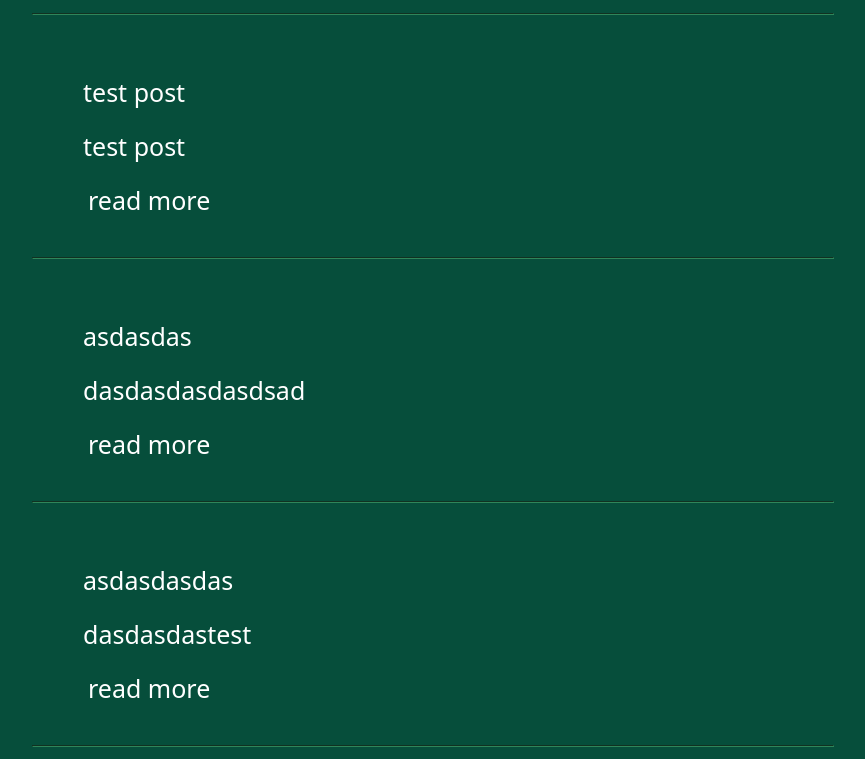
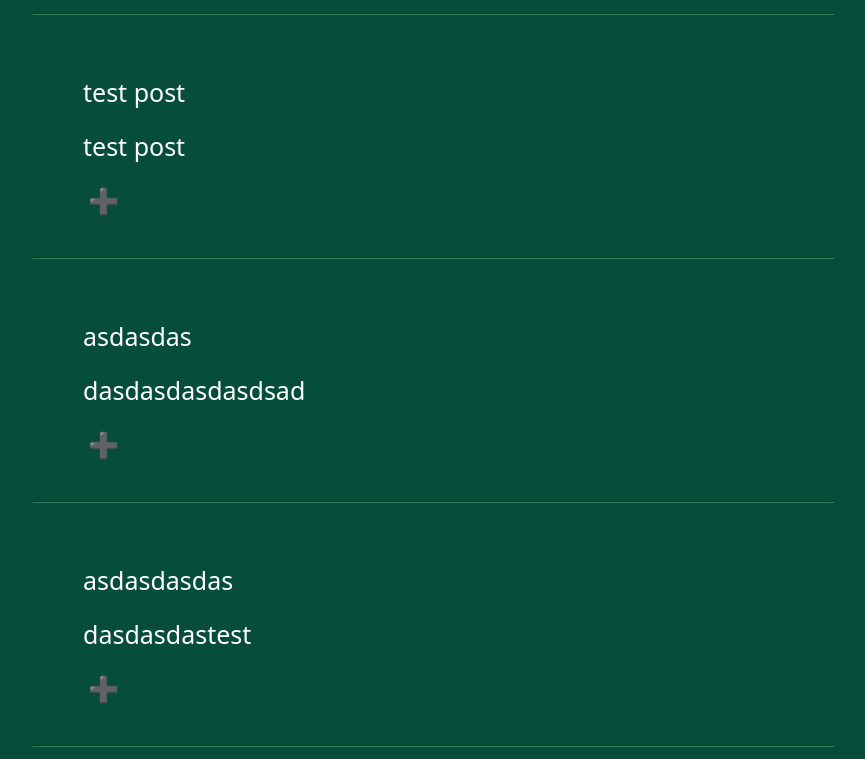
Before and after one commit to DogukanUrker/doctor-jha, a Flask app: page /blog in a window 1280 px wide. Shown: the part 107-866 px from the top of the page, without its empty margins (207-1072 px from the left). Run offline with Flask 3, Linux system fonts and the light colour scheme; data comes from the database, SQL or seed files in the repository; parts of the project's set-up code (start-up, migrations or seed data) failed here and were passed over; some libraries are stand-ins or nearby versions.

Commit message:
Update index.html

```diff
--- a/templates/index.html
+++ b/templates/index.html
@@ -20,7 +20,7 @@
 <div class="post centeredHorizontally">
   <a class="title textPrimary" href="post/{{post[0]}}">{{post[1]}}</a>
   <div class="content" tag="content">{{post[3]|safe}}</div>
-  <a href="post/{{post[0]}}" class="btn btnLink">read more</a>
+  <a href="post/{{post[0]}}" class="btn btnLink">➕</a>
 </div>
 {% endfor %}
 <hr />
```
